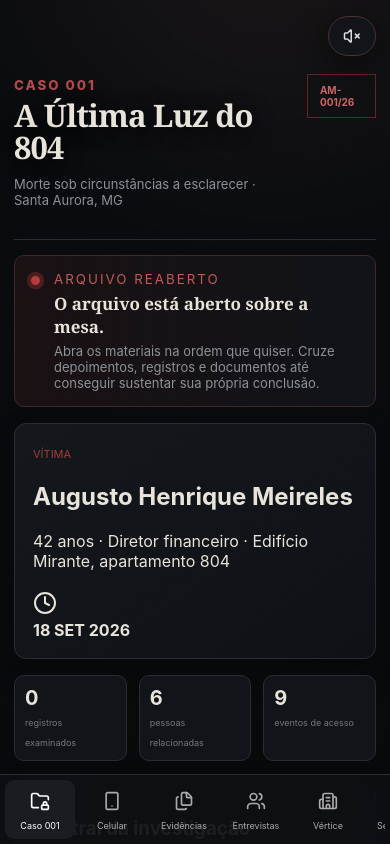
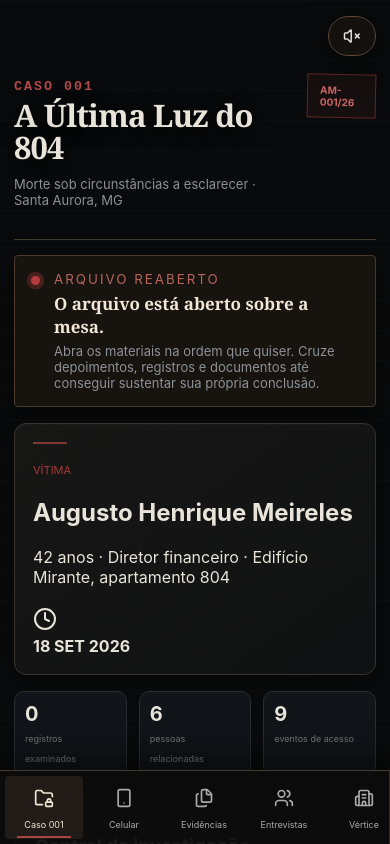
Before and after one commit to arthurviniciuspc246-lab/arquivo-morto-caso-001, a React (Vite) app: page / in a window 390 px wide. Shown: the top 844 px of the page. Built offline with nearby package versions, Linux system fonts and the light colour scheme.

Commit message:
Redesenha interface para dossiê investigativo cinematográfico

```diff
--- a/src/style.css
+++ b/src/style.css
@@ -25,3 +25,26 @@ hr{border:0;border-top:1px solid #292e34;margin:18px 0}.docmeta{padding:12px;bor
  nav{-webkit-overflow-scrolling:touch;scroll-snap-type:x proximity}
  nav button{scroll-snap-align:center}
 }
+
+/* Investigative desk redesign */
+aside{background:linear-gradient(180deg,#12100e,#0c0d0e);border-right:1px solid #3a3027}
+.brand{border-bottom:1px solid #332b24;padding-bottom:20px}.seal{width:38px;height:38px;border:1px solid #7f403c;border-radius:50%;display:grid;place-items:center;font:700 13px Georgia;color:#c26a63;box-shadow:inset 0 0 0 3px #12100e, inset 0 0 0 4px #4c2c29}
+nav button{border-radius:3px;position:relative}nav button.active{background:#211c18;color:#f2e7d5}nav button.active:before{content:"";position:absolute;left:0;top:9px;bottom:9px;width:2px;background:#a84740}
+section{background-image:linear-gradient(#ffffff05 1px,transparent 1px);background-size:100% 34px}
+header{border-bottom-color:#453a30}header small{font-family:ui-monospace,monospace}.badge{transform:rotate(1.2deg);background:#160f0f}
+.hero,.card{border-color:#37332e;background:linear-gradient(145deg,#171716,#101112);box-shadow:0 10px 26px #0005, inset 0 1px #ffffff05}
+.hero:before,.card:before{content:"";display:block;height:2px;width:34px;background:#7f3733;margin-bottom:14px}
+.caseIntro{background:#17130f;border-color:#4a392c;box-shadow:0 10px 35px #0005}
+.caseIntro small{color:#b8645d}.caseIntro b{color:#f1e7d7}
+.evid{font-family:ui-monospace,monospace}
+.soundBtn{background:#17130fe8;border-color:#5b4536}.soundBtn.playing{color:#e2c7a6;border-color:#7c6048}
+@media(max-width:720px){
+ body{background:#090a0b}
+ section{background-image:linear-gradient(#ffffff04 1px,transparent 1px);background-size:100% 30px}
+ aside{height:74px;background:#0c0c0ceF;border-top:1px solid #49392d;box-shadow:0 -12px 35px #0008}
+ nav button{min-width:78px;border-radius:4px}
+ nav button.active{background:#211c18}
+ nav button.active:before{left:12px;right:12px;top:auto;bottom:1px;height:2px;width:auto}
+ .card,.hero{background:linear-gradient(145deg,#171716,#101112);border-color:#38332d}
+ .caseIntro{border-radius:4px}
+}
```
